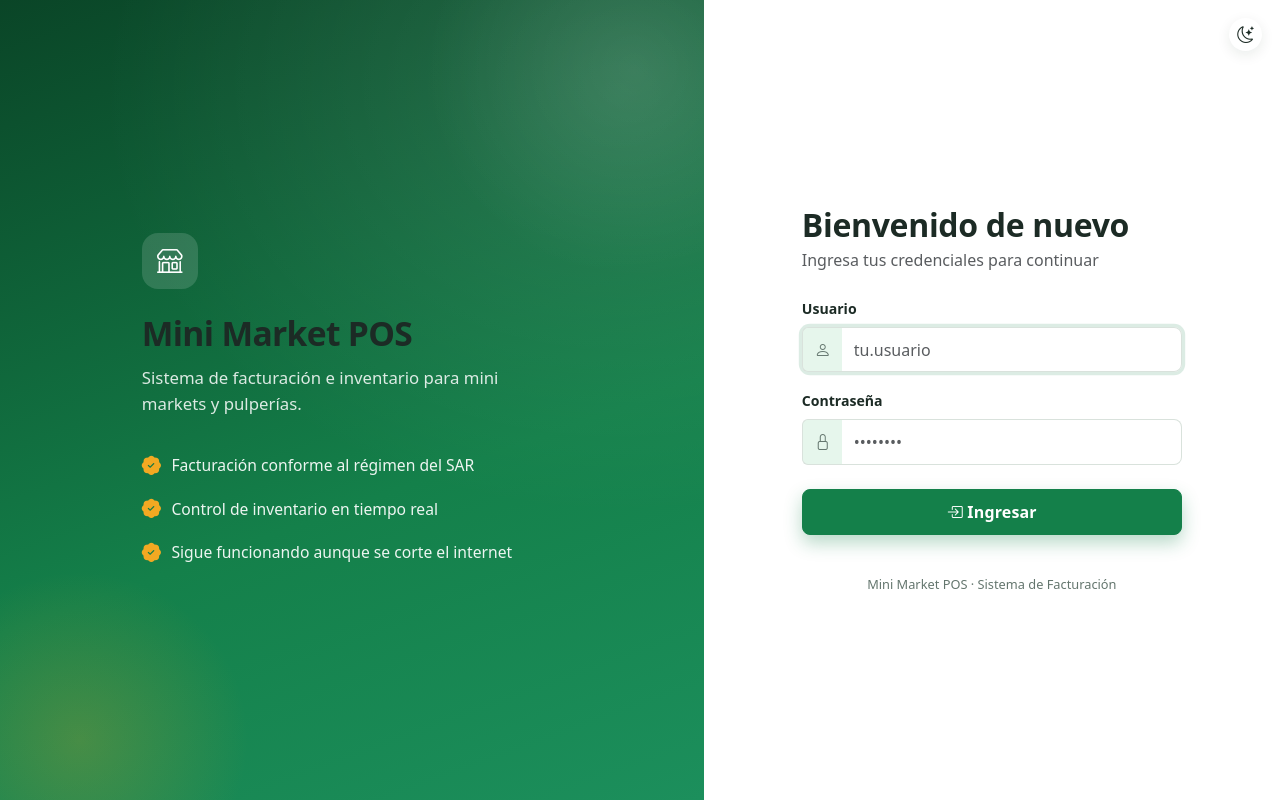
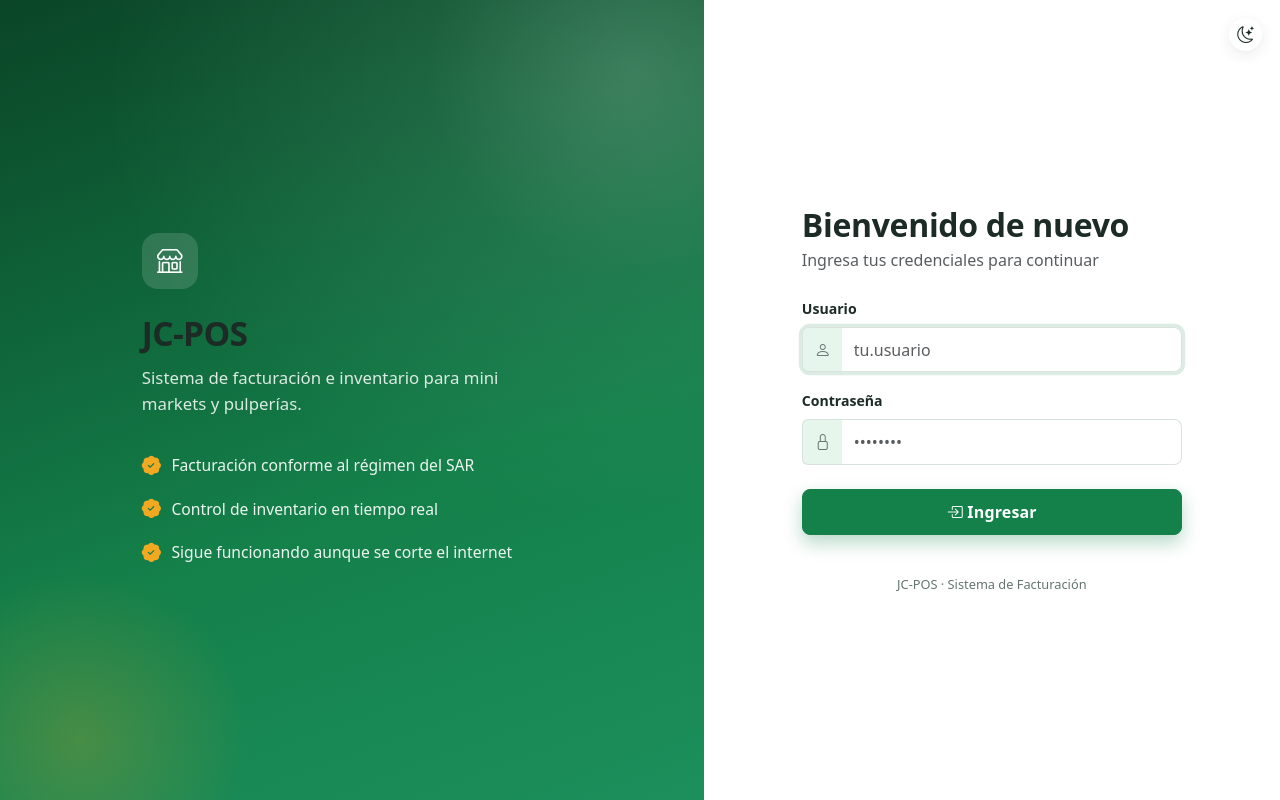
Before and after one commit to Jcontreras013/Sistema-facturacion, a Django app: page /accounts/login/ in a window 1280 px wide. Run offline with Django 5.2, Linux system fonts and the light colour scheme; some libraries are stand-ins or nearby versions.

Commit message:
Renombrar el sistema a JC-POS
Se actualiza el nombre de marca en el navbar, la pantalla de login,
el título de las pestañas y la app instalable (PWA/manifest.json).

No se tocan los textos "Mini Market" que son el valor de respaldo
para el nombre del NEGOCIO DEL CLIENTE quien use el sistema (cuando
aún no ha configurado su razón social/nombre comercial), ya que esos
aparecen impresos en las facturas y no son parte de la marca del
software.

Co-Authored-By: Claude Sonnet 5 <noreply@anthropic.com>
Claude-Session: https://claude.ai/code/session_01T3nDkZ8uHKEWE1QKw4QLR6

```diff
--- a/templates/base.html
+++ b/templates/base.html
@@ -4,7 +4,7 @@
 <head>
     <meta charset="UTF-8">
     <meta name="viewport" content="width=device-width, initial-scale=1.0">
-    <title>{% block title %}Mini Market{% endblock %} · Sistema de Facturación</title>
+    <title>{% block title %}JC-POS{% endblock %} · Sistema de Facturación</title>
     <link href="{% static 'vendor/bootstrap/css/bootstrap.min.css' %}" rel="stylesheet">
     <link href="{% static 'vendor/bootstrap-icons/bootstrap-icons.min.css' %}" rel="stylesheet">
     <link href="{% static 'css/styles.css' %}" rel="stylesheet">
@@ -53,7 +53,7 @@
 {% if user.is_authenticated %}
 <nav class="navbar navbar-expand-xxl navbar-dark app-navbar sticky-top">
     <div class="container-fluid">
-        <a class="navbar-brand fw-bold" href="{% url 'core:dashboard' %}"><span class="brand-badge"><i class="bi bi-shop"></i></span> Mini Market</a>
+        <a class="navbar-brand fw-bold" href="{% url 'core:dashboard' %}"><span class="brand-badge"><i class="bi bi-shop"></i></span> JC-POS</a>
         <div class="d-flex align-items-center">
             <button type="button" class="theme-toggle-btn d-xxl-none me-2" title="Cambiar a modo oscuro" aria-label="Cambiar entre modo claro y oscuro"><i class="bi bi-moon-stars"></i></button>
             <button class="navbar-toggler" type="button" data-bs-toggle="collapse" data-bs-target="#navMain">
--- a/templates/registration/login.html
+++ b/templates/registration/login.html
@@ -5,7 +5,7 @@
     <div class="auth-brand-panel d-none d-lg-flex">
         <div class="auth-brand-inner">
             <div class="auth-badge"><i class="bi bi-shop"></i></div>
-            <h1 class="auth-brand-title">Mini Market POS</h1>
+            <h1 class="auth-brand-title">JC-POS</h1>
             <p class="auth-brand-tagline">Sistema de facturación e inventario para mini markets y pulperías.</p>
             <ul class="auth-feature-list">
                 <li><i class="bi bi-patch-check-fill"></i> Facturación conforme al régimen del SAR</li>
@@ -21,7 +21,7 @@
         <div class="auth-form-wrap">
             <div class="d-lg-none text-center mb-4">
                 <div class="auth-badge mx-auto"><i class="bi bi-shop"></i></div>
-                <h5 class="mt-2 mb-0 fw-bold">Mini Market POS</h5>
+                <h5 class="mt-2 mb-0 fw-bold">JC-POS</h5>
             </div>
 
             <h2 class="fw-bold mb-1">Bienvenido de nuevo</h2>
@@ -51,7 +51,7 @@
                 <button type="submit" class="btn btn-primary w-100 auth-submit"><i class="bi bi-box-arrow-in-right"></i> Ingresar</button>
             </form>
 
-            <p class="auth-footer-note">Mini Market POS &middot; Sistema de Facturación</p>
+            <p class="auth-footer-note">JC-POS &middot; Sistema de Facturación</p>
         </div>
     </div>
 </div>
```
Also changed, not shown: README.md, static/manifest.json.
